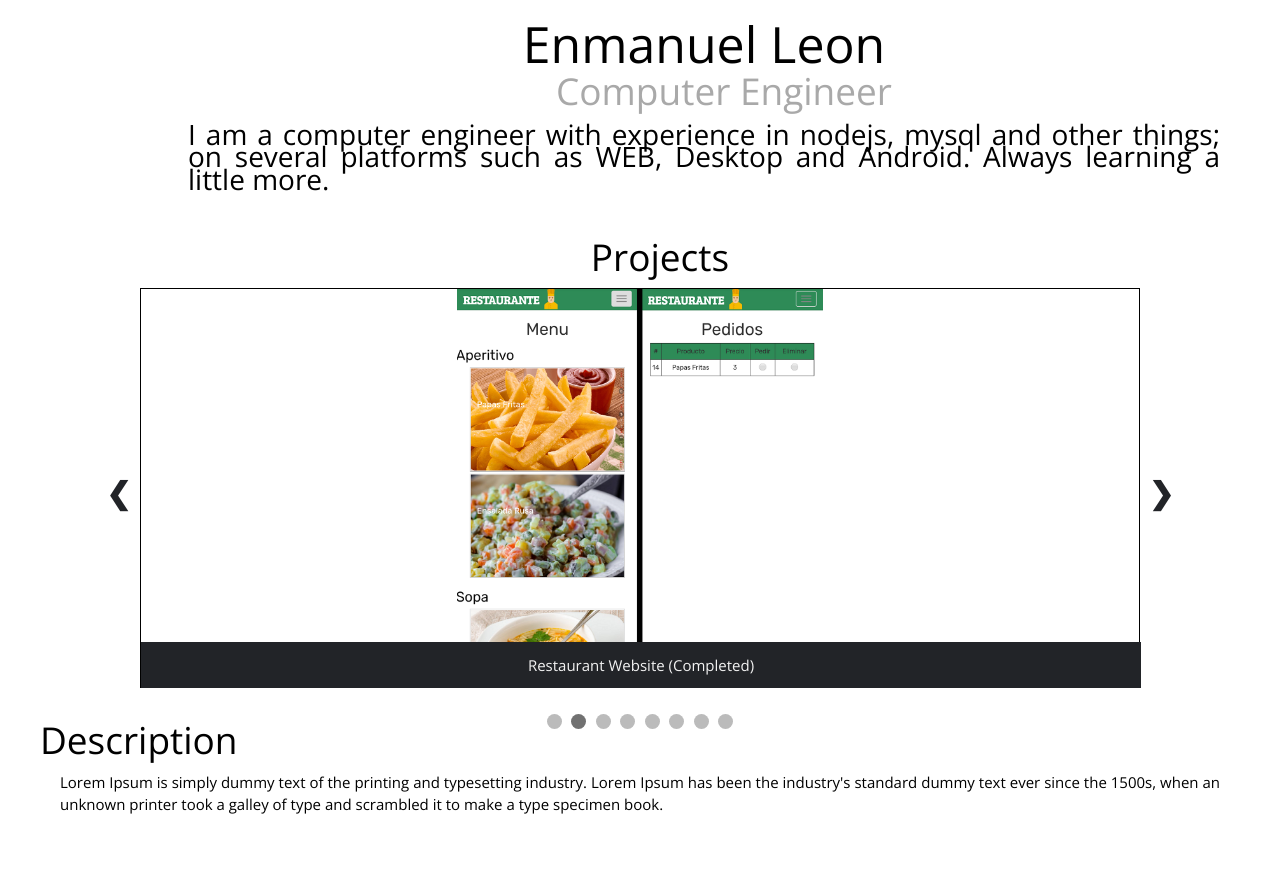
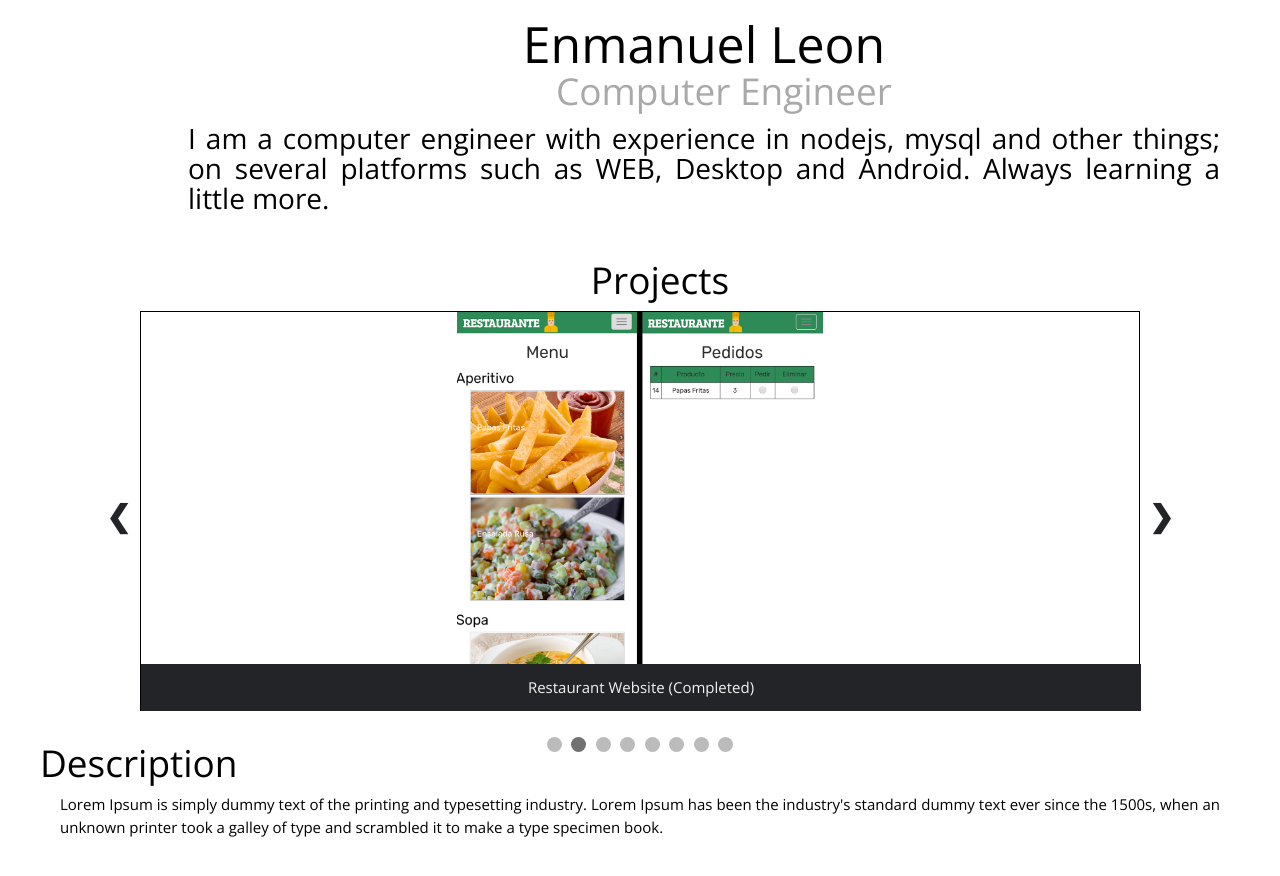
Before and after one commit to enmanuel23x/enmanuel23x.github.io, a plain HTML site: page index.html in a window 1280 px wide. Shown: the part 442-1318 px from the top of the page. Drawn offline with nearby package versions, Linux system fonts and the light colour scheme.

Commit message:
CSS Fixed

```diff
--- a/css/main.css
+++ b/css/main.css
@@ -231,3 +231,6 @@ h1{
         opacity: 1;
     }
 }
+img{
+    max-width: 100vw;
+}
--- a/index.html
+++ b/index.html
@@ -55,7 +55,7 @@
           <div style="text-align: center;">
             <h1 style="font-size: 50px;">Enmanuel Leon</h1>
             <h2 style="color: darkgray;">Computer Engineer</h2>
-            <p style="text-align: justify;margin-top: 1%;font-size: 28px;">I am a computer engineer with experience in nodejs, mysql and other things; on several platforms such as WEB, Desktop and Android. Always learning a little more.</p>
+            <p style="text-align: justify;margin-top: 1%;font-size: 28px;line-height:30px;">I am a computer engineer with experience in nodejs, mysql and other things; on several platforms such as WEB, Desktop and Android. Always learning a little more.</p>
           </div>
       </div>
       <div id="test2">
```
Also changed, not shown: cv.html (+1 -1 lines).
